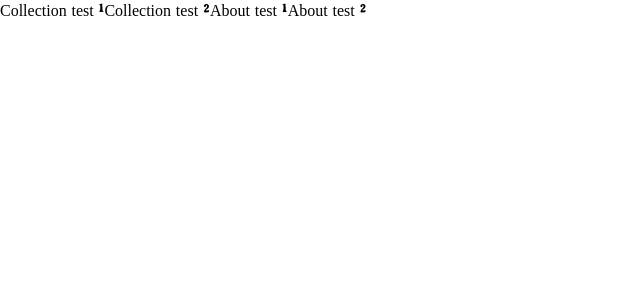
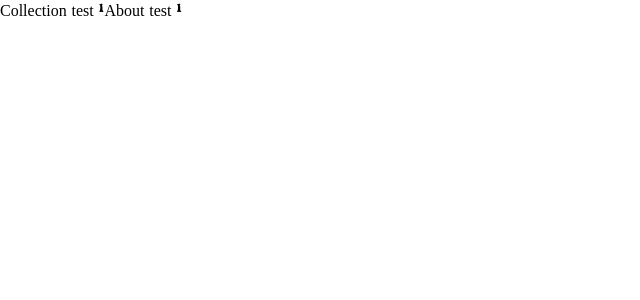
Before and after one commit to EliaRenov/AesopFables, a React (Vite) app: page /react-mashal/react-mashal in a window 1280 px wide. Shown: the top 300 px of the page, without its empty margins (0-640 px from the left). Built offline with nearby package versions, Linux system fonts and the light colour scheme.

Commit message:
Route with button links

```diff
--- a/src/App.jsx
+++ b/src/App.jsx
@@ -11,9 +11,7 @@ function App() {
     <BrowserRouter>
       <main>
         <NavLink to="/react-mashal/collection" >Collection test 1</NavLink>
-        <NavLink to="/collection" >Collection test 2</NavLink>
         <NavLink to="/react-mashal/about" >About test 1</NavLink>
-        <NavLink to="/about" >About test 2</NavLink>
 
         <Routes>
           <Route path="/react-mashal" element={<IndexPage />} />
--- a/src/Buttons.jsx
+++ b/src/Buttons.jsx
@@ -22,11 +22,11 @@ function RandomMashalButton(props) {
         )
 
     return (
-        <a href={`./mashal?${randomMashalLink}`} className="random">
+        <NavLink to={`react-mashal/mashal?${randomMashalLink}`} className="random">
             <img src={Dice} className={`${style.blackWhite} ${style.dice}`} />
             משל אקראי
             <img src={Dice} className={`${style.blackWhite} ${style.dice}`} />
-        </a>
+        </NavLink>
     )
 }
 
@@ -38,11 +38,11 @@ function CollectionMashalButton(props) {
     if (props.style === 'about') style = about;
 
         return (
-            <a href="./collection" className="collection">
+            <NavLink to="react-mashal/collection" className="collection">
             <img src={Scroll} className={`${style.blackWhite} ${style.scroll}`}/>
                 אוסף משלים
             <img src={Scroll} className={`${style.blackWhite} ${style.scroll}`}/>
-            </a>
+            </NavLink>
         )
 }
 
@@ -54,13 +54,14 @@ function AboutMashalButton(props) {
     if (props.style === 'about') style = about;
 
     return (
-        <a href="./about" className={"about"} >
+        <NavLink to="react-mashal/about" className={"about"} >
             <img src={Quill} className={`${style.blackWhite} ${style.backwards} ${style.quill} ${style.quillLeft}`} />
                 אודות
             <img src={Quill} className={`${style.blackWhite} ${style.quill} ${style.quillRight}`} />
-            </a>
+            </NavLink>
     )
 }
+// <NavLink to="/react-mashal/collection" >
 
 
 
```
